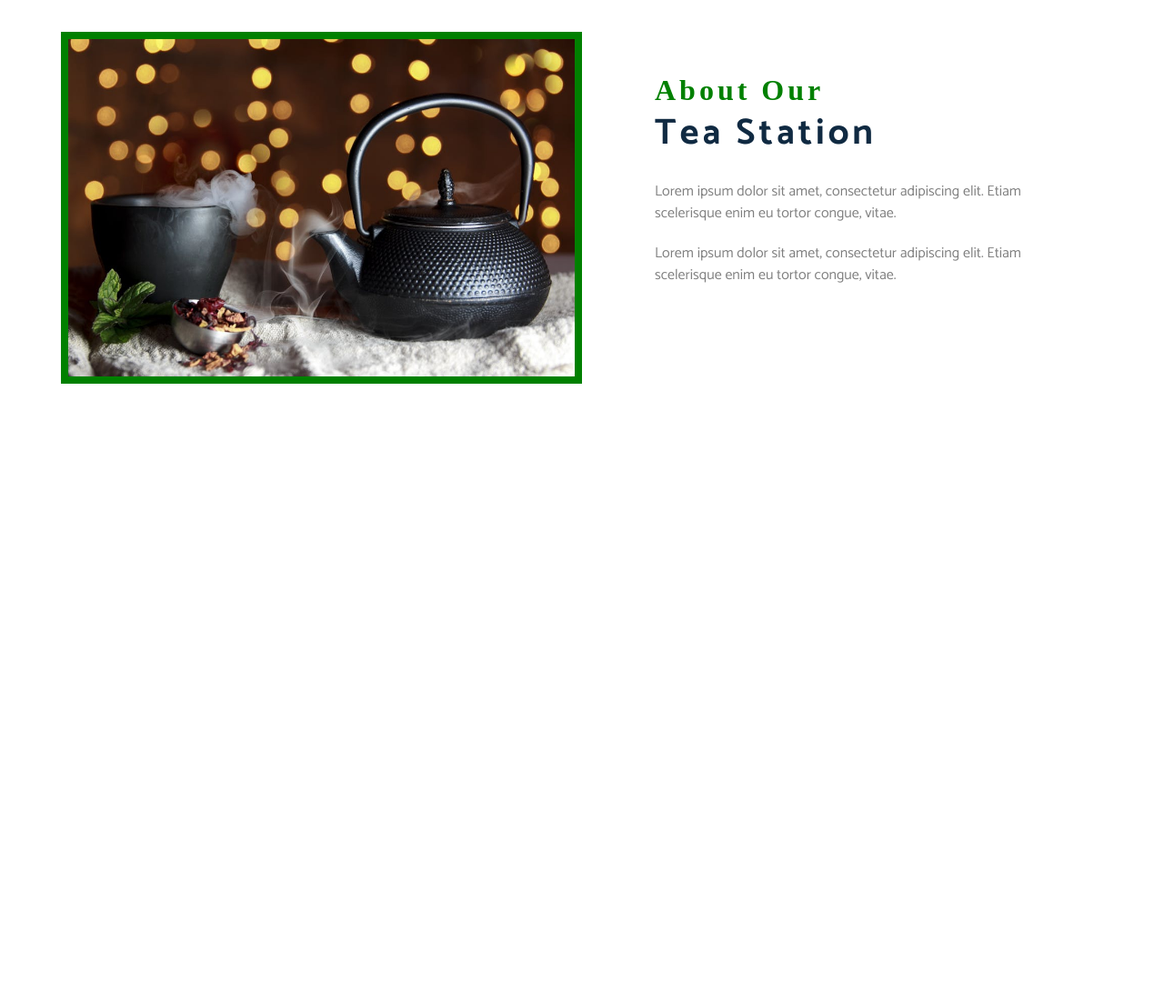
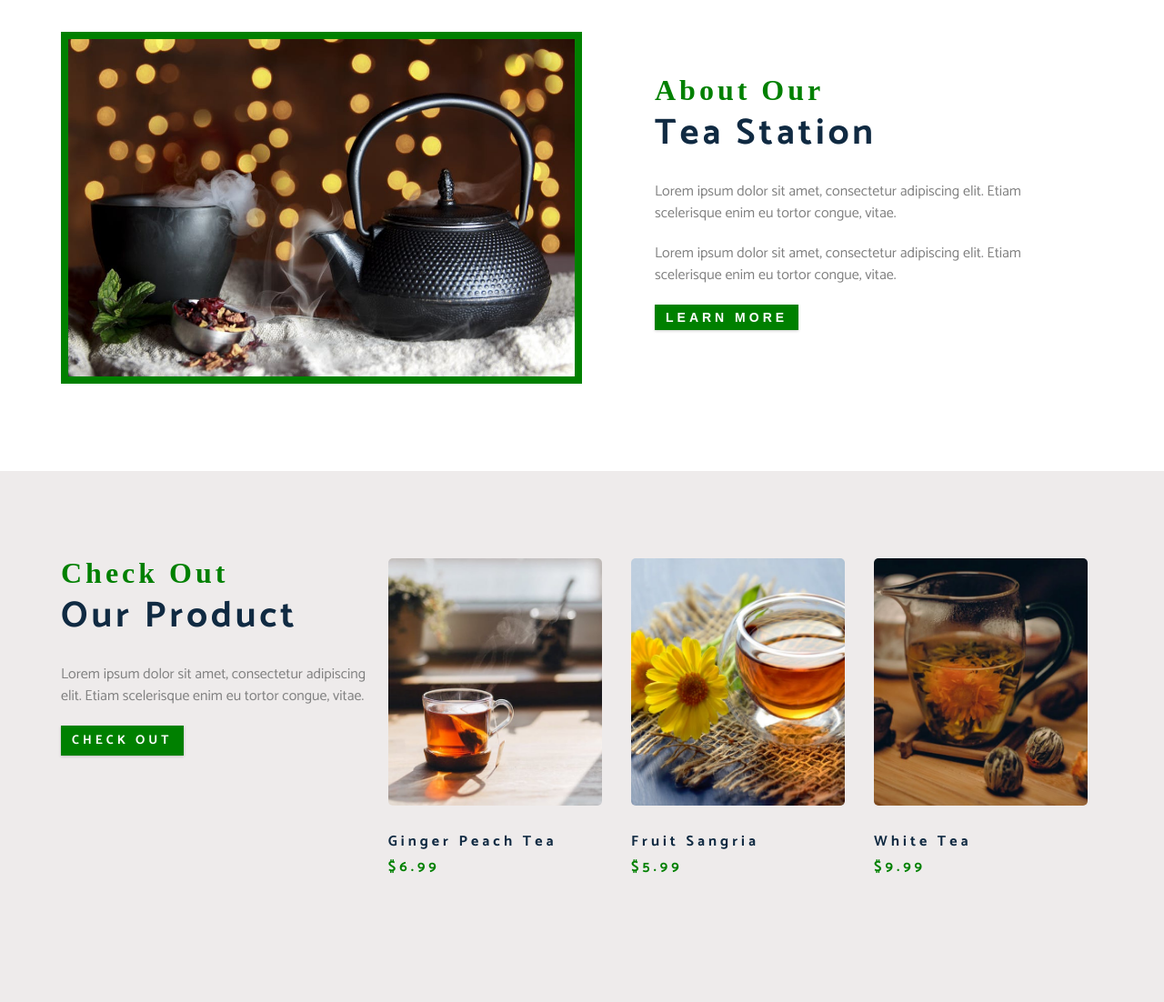
Before and after one commit to rafsaf/gatsby-tea-station, a Gatsby site: page / in a window 1280 px wide. Shown: the part 1155-2257 px from the top of the page at 91% size. Before the commit the page ends 1673 px from the top, so only its background shows below. Built offline with nearby package versions, Linux system fonts and the light colour scheme; Gatsby itself is replaced by a stand-in of ours; a web font is replaced by a local one.

Commit message:
finished products component

```diff
--- a/src/components/About.js
+++ b/src/components/About.js
@@ -47,6 +47,7 @@ const About = () => {
               scelerisque enim eu tortor congue, vitae.
             </p>
           </div>
+          <button className={styles.btn}>Learn more</button>
         </article>
       </div>
     </section>
--- a/src/components/About.module.css
+++ b/src/components/About.module.css
@@ -1,6 +1,6 @@
 .sectionTitle h3 {
   color: green;
-  font-family: cursive;
+  font-family: "Grand Hotel", "cursive";
 }
 .sectionTitle {
   margin-bottom: 2rem;
@@ -58,3 +58,21 @@
     padding: 5rem;
   }
 }
+.btn {
+  text-transform: uppercase;
+  background: green;
+  color: white;
+  padding: 0.375rem 0.75rem;
+  letter-spacing: 0.25rem;
+  display: inline-block;
+  font-size: 0.875rem;
+  font-weight: 700;
+  transition: 0.3s linear;
+  border: none;
+  cursor: pointer;
+  box-shadow: 0 1px 3px rgba(0, 0, 0, 0.2);
+}
+.btn:hover {
+  color: green;
+  background: rgb(245, 255, 255);
+}
--- a/src/components/Header.module.css
+++ b/src/components/Header.module.css
@@ -15,7 +15,7 @@
   transform: translate(-50%, -50%);
 }
 .bannerText {
-  font-family: cursive;
+  font-family: "Grand Hotel", "cursive";
   color: green;
   /* animation */
 }
--- /dev/null
+++ b/src/components/Products.js
@@ -0,0 +1,82 @@
+import React from "react"
+import { graphql, useStaticQuery } from "gatsby"
+import * as styles from "./Products.module.css"
+import Image from "gatsby-image"
+
+const query = graphql`
+  {
+    one: file(relativePath: { eq: "product-1.jpeg" }) {
+      childImageSharp {
+        fluid {
+          ...GatsbyImageSharpFluid
+        }
+      }
+    }
+    two: file(relativePath: { eq: "product-2.jpeg" }) {
+      childImageSharp {
+        fluid {
+          ...GatsbyImageSharpFluid
+        }
+      }
+    }
+    three: file(relativePath: { eq: "product-3.jpeg" }) {
+      childImageSharp {
+        fluid {
+          ...GatsbyImageSharpFluid
+        }
+      }
+    }
+  }
+`
+
+const Products = () => {
+  const data = useStaticQuery(query)
+
+  return (
+    <section className={styles.products}>
+      <div className={styles.sectionCenter + " " + styles.clearfix}>
+        <article className={styles.productsInfo}>
+          <div className={styles.sectionTitle}>
+            <h3>check out</h3>
+            <h2>our product</h2>
+          </div>
+          <p className={styles.productText}>
+            Lorem ipsum dolor sit amet, consectetur adipiscing elit. Etiam
+            scelerisque enim eu tortor congue, vitae.
+          </p>
+          <a className={styles.btn} href="#">
+            check out
+          </a>
+        </article>
+        <article className={styles.productsInventory + " " + styles.clearfix}>
+          <div className={styles.product}>
+            <Image
+              fluid={data.one.childImageSharp.fluid}
+              className={styles.productImg}
+            />
+            <h4 className={styles.productTitle}>ginger peach tea</h4>
+            <h4 className={styles.productPrice}>$6.99</h4>
+          </div>
+          <div className={styles.product}>
+            <Image
+              fluid={data.two.childImageSharp.fluid}
+              className={styles.productImg}
+            />
+            <h4 className={styles.productTitle}>fruit sangria</h4>
+            <h4 className={styles.productPrice}>$5.99</h4>
+          </div>
+          <div className={styles.product}>
+            <Image
+              fluid={data.three.childImageSharp.fluid}
+              className={styles.productImg}
+            />
+            <h4 className={styles.productTitle}>white tea</h4>
+            <h4 className={styles.productPrice}>$9.99</h4>
+          </div>
+        </article>
+      </div>
+    </section>
+  )
+}
+
+export default Products
--- /dev/null
+++ b/src/components/Products.module.css
@@ -0,0 +1,103 @@
+.btn {
+  text-transform: uppercase;
+  background: green;
+  color: white;
+  padding: 0.375rem 0.75rem;
+  letter-spacing: 0.25rem;
+  display: inline-block;
+  font-size: 0.875rem;
+  font-weight: 700;
+  transition: 0.3s linear;
+  border: none;
+  cursor: pointer;
+  box-shadow: 0 1px 3px rgba(0, 0, 0, 0.2);
+}
+.btn:hover {
+  color: green;
+  background: rgb(245, 255, 255);
+}
+
+.sectionTitle h3 {
+  font-family: "Grand Hotel", "cursive";
+  color: green;
+}
+.sectionTitle {
+  margin-bottom: 2rem;
+}
+.sectionCenter {
+  padding: 5rem 0;
+  width: 85vw;
+  margin: 0 auto;
+  max-width: 1178px;
+}
+.sectionCenter::before,
+.sectionCenter::after {
+  content: "";
+  clear: both;
+  display: table;
+}
+@media screen and (min-width: 992px) {
+  .sectionCenter {
+    width: 95vw;
+    padding: 4rem 1rem;
+  }
+}
+.productsInventory {
+}
+.productsInventory::before,
+.productsInventory::after {
+  content: "";
+  clear: both;
+  display: table;
+}
+
+.products {
+  background: rgb(238, 235, 235);
+}
+.product {
+  display: relative;
+  margin-bottom: 2rem;
+  width: 300px;
+}
+.products article {
+  padding: 2rem 0;
+}
+.productText {
+  color: grey;
+  max-width: 26rem;
+}
+.productImg {
+  border-radius: 5px;
+  margin-bottom: 2rem;
+  height: 17rem;
+}
+.productPrice {
+  color: green;
+}
+@media screen and (min-width: 768px) {
+  .product {
+    float: left;
+    width: 50%;
+    padding-right: 2rem;
+  }
+}
+@media screen and (min-width: 992px) {
+  .product {
+    float: left;
+    width: 33.3%;
+    padding-right: 2rem;
+  }
+}
+@media screen and (min-width: 1200px) {
+  .productsInfo {
+    float: left;
+    width: 30%;
+  }
+  .productsInventory {
+    float: left;
+    width: 70%;
+  }
+  .product {
+    padding: 0 1rem;
+  }
+}
--- a/src/pages/index.js
+++ b/src/pages/index.js
@@ -4,6 +4,7 @@ import Header from "../components/Header"
 import Dividier from "../components/Dividier"
 import Skills from "../components/Skills"
 import About from "../components/About"
+import Products from "../components/Products"
 
 const index = () => {
   return (
@@ -12,6 +13,7 @@ const index = () => {
       <Dividier />
       <Skills />
       <About />
+      <Products />
     </Layout>
   )
 }
```
